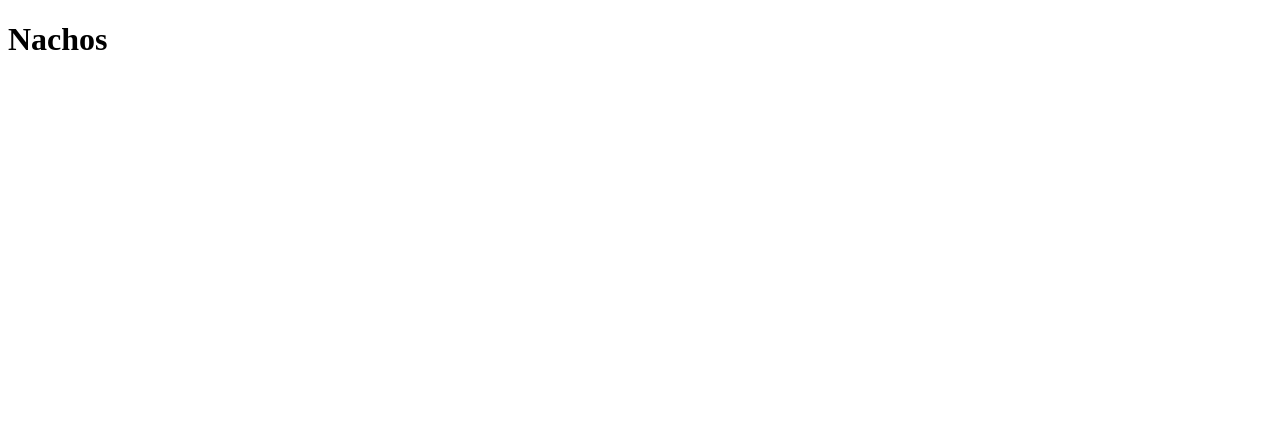
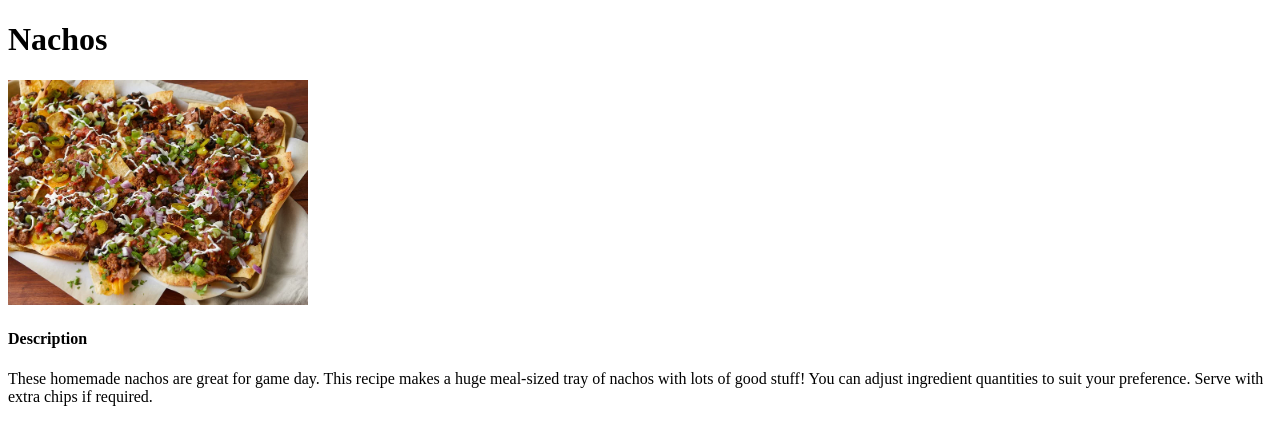
Before and after one commit to EugeneL11/odin-recipes, a plain HTML site: page recipes/nachos.html in a window 1280 px wide. Drawn offline with Linux system fonts and the light colour scheme.

Commit message:
Create images directory, link the two html files, and start the description for nachos

```diff
--- a/recipes/nachos.html
+++ b/recipes/nachos.html
@@ -8,6 +8,13 @@
     <body>
         <h1>Nachos</h1>
 
+        <img src="../images/nachos.jpg" width="300" alt="nachos">
 
+        <h4>Description</h4>
+            <p>
+                These homemade nachos are great for game day. This recipe makes a huge meal-sized tray of
+                nachos with lots of good stuff! You can adjust ingredient quantities to suit your preference.
+                Serve with extra chips if required.
+            </p>
     </body>
 </html>
```
Also changed, not shown: index.html (+1 -1 lines), images/nachos.jpg (added).
